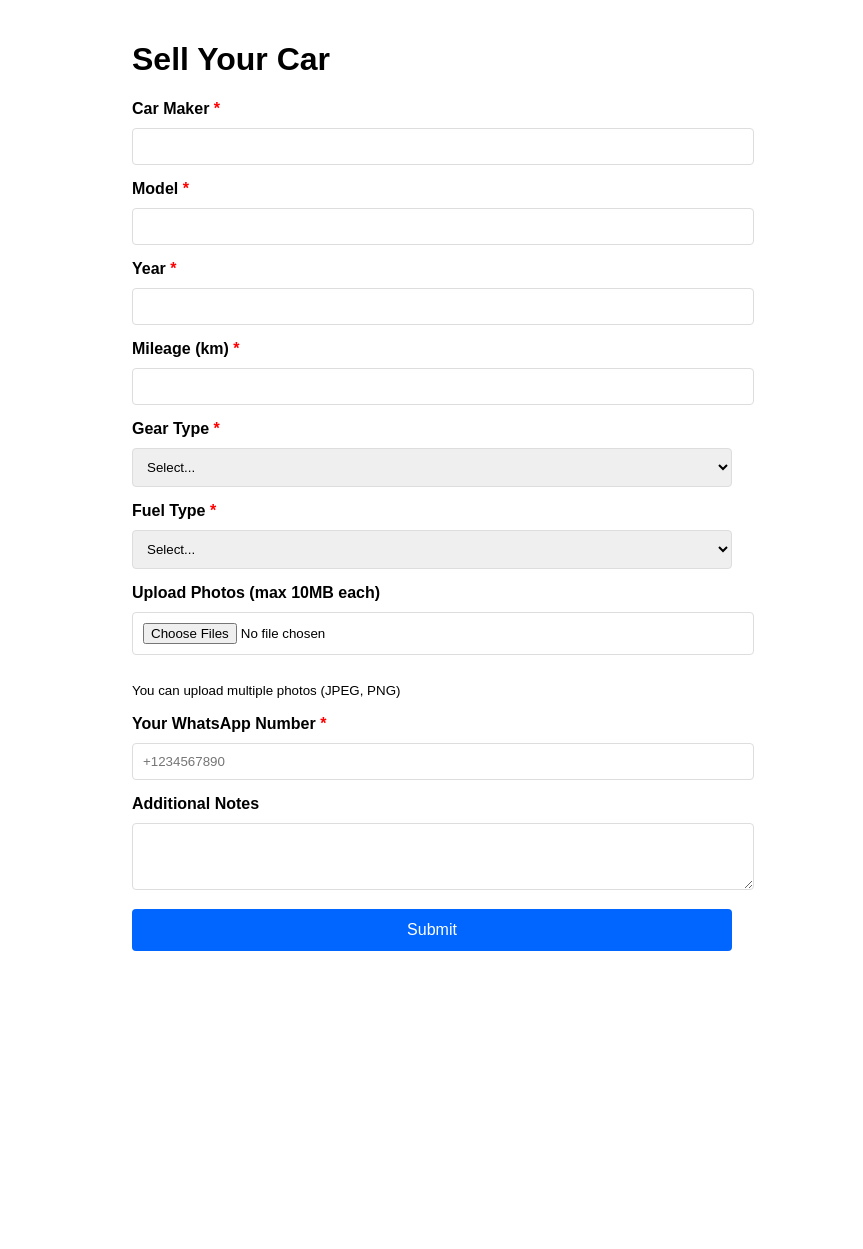
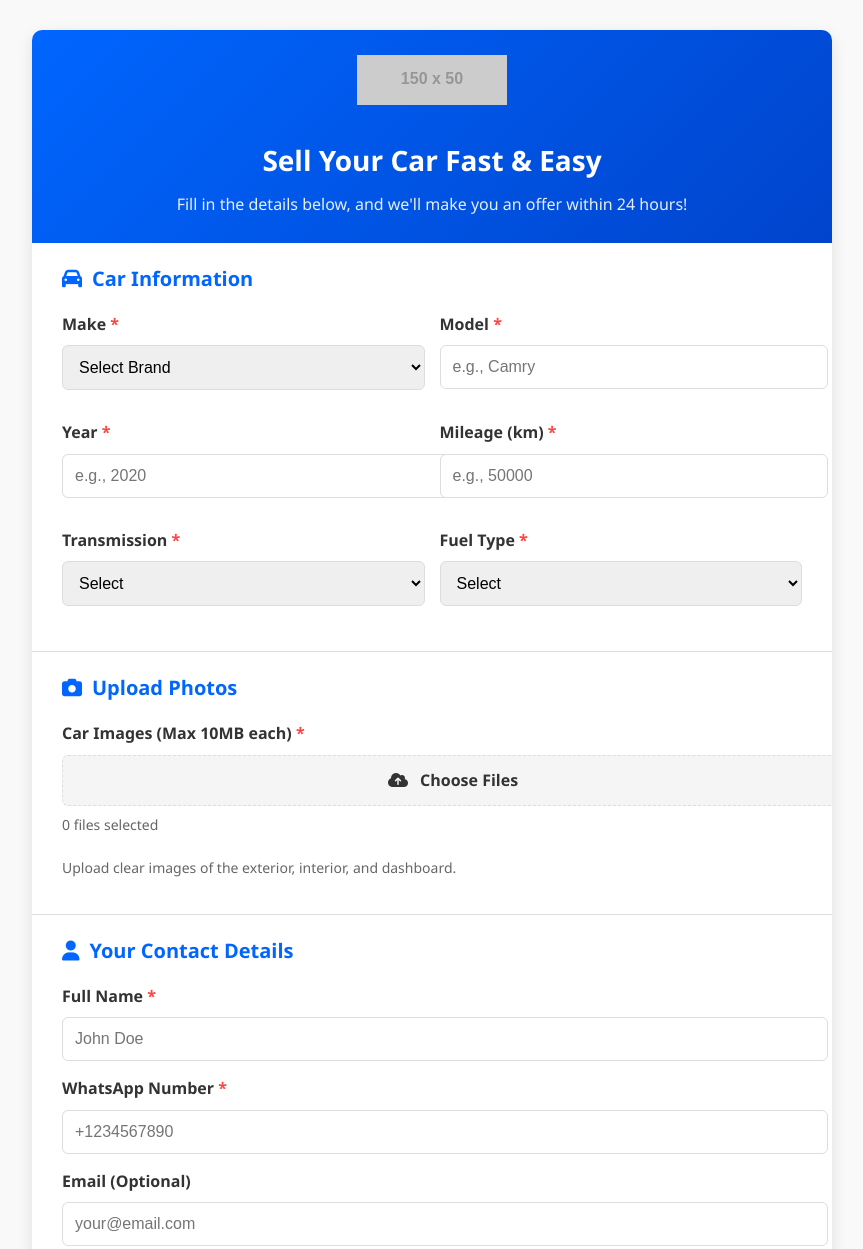
Before and after one commit to jidaqqa/netlifyform, a plain HTML site: page index.html in a window 1280 px wide. Shown: the top 1249 px of the page, without its empty margins (208-1071 px from the left). Before the commit the page ends 971 px from the top, so only its background shows below. Drawn offline with Linux system fonts and the light colour scheme; placeholder pictures from the web are drawn by us.

Commit message:
using advanced UI

```diff
--- a/index.html
+++ b/index.html
@@ -3,78 +3,60 @@
 <head>
     <meta charset="UTF-8">
     <meta name="viewport" content="width=device-width, initial-scale=1.0">
-    <title>Sell Your Car</title>
-    <style>
-        body { font-family: Arial, sans-serif; max-width: 600px; margin: 0 auto; padding: 20px; }
-        .form-group { margin-bottom: 15px; }
-        label { display: block; margin-bottom: 5px; font-weight: bold; }
-        .required:after { content: " *"; color: red; }
-        input, select, textarea {
-            width: 100%;
-            padding: 10px;
-            border: 1px solid #ddd;
-            border-radius: 4px;
-            margin-top: 5px;
-        }
-        button {
-            background: #0066ff;
-            color: white;
-            border: none;
-            padding: 12px 20px;
-            cursor: pointer;
-            border-radius: 4px;
-            font-size: 16px;
-            width: 100%;
-        }
-        .hidden { display: none; }
-        .file-preview {
-            display: flex;
-            flex-wrap: wrap;
-            gap: 10px;
-            margin-top: 10px;
-        }
-        .file-preview img {
-            width: 80px;
-            height: 80px;
-            object-fit: cover;
-            border-radius: 4px;
-        }
-    </style>
+    <title>Sell Your Car | Premium Motors</title>
+    <link rel="stylesheet" href="styles.css">
+    <link rel="stylesheet" href="https://cdnjs.cloudflare.com/ajax/libs/font-awesome/6.4.0/css/all.min.css">
 </head>
 <body>
-    <h1>Sell Your Car</h1>
+    <div class="form-container">
+        <div class="form-header">
+            <img src="https://via.placeholder.com/150x50?text=Premium+Motors" alt="Premium Motors Logo" class="logo">
+            <h1>Sell Your Car Fast & Easy</h1>
+            <p>Fill in the details below, and we'll make you an offer within 24 hours!</p>
+        </div>
 
         <form name="sell-car" method="POST" data-netlify="true" action="/success.html" netlify-honeypot="bot-field" enctype="multipart/form-data">
             <!-- Honeypot Field -->
-        <p class="hidden">
-            <label>Don't fill this out: <input name="bot-field"></label>
-        </p>
+            <div class="hidden">
+                <label>Leave this empty: <input name="bot-field"></label>
+            </div>
 
-        <!-- Form Fields -->
+            <!-- Car Details Section -->
+            <div class="form-section">
+                <h2><i class="fas fa-car"></i> Car Information</h2>
+
+                <div class="form-grid">
                     <div class="form-group">
-            <label for="maker" class="required">Car Maker</label>
-            <input type="text" id="maker" name="maker" required>
+                        <label for="maker" class="required">Make</label>
+                        <select id="maker" name="maker" required>
+                            <option value="">Select Brand</option>
+                            <option value="Toyota">Toyota</option>
+                            <option value="Honda">Honda</option>
+                            <option value="BMW">BMW</option>
+                            <option value="Mercedes">Mercedes</option>
+                            <option value="Other">Other</option>
+                        </select>
                     </div>
 
                     <div class="form-group">
                         <label for="model" class="required">Model</label>
-            <input type="text" id="model" name="model" required>
+                        <input type="text" id="model" name="model" placeholder="e.g., Camry" required>
                     </div>
 
                     <div class="form-group">
                         <label for="year" class="required">Year</label>
-            <input type="number" id="year" name="year" min="1990" max="2025" required>
+                        <input type="number" id="year" name="year" min="1990" max="2025" placeholder="e.g., 2020" required>
                     </div>
 
                     <div class="form-group">
                         <label for="mileage" class="required">Mileage (km)</label>
-            <input type="number" id="mileage" name="mileage" required>
+                        <input type="number" id="mileage" name="mileage" placeholder="e.g., 50000" required>
                     </div>
 
                     <div class="form-group">
-            <label for="gear" class="required">Gear Type</label>
+                        <label for="gear" class="required">Transmission</label>
                         <select id="gear" name="gear" required>
-                <option value="">Select...</option>
+                            <option value="">Select</option>
                             <option value="Automatic">Automatic</option>
                             <option value="Manual">Manual</option>
                         </select>
@@ -83,71 +65,60 @@
                     <div class="form-group">
                         <label for="fuel" class="required">Fuel Type</label>
                         <select id="fuel" name="fuel" required>
-                <option value="">Select...</option>
+                            <option value="">Select</option>
                             <option value="Petrol">Petrol</option>
                             <option value="Diesel">Diesel</option>
                             <option value="Electric">Electric</option>
                             <option value="Hybrid">Hybrid</option>
                         </select>
                     </div>
-
-        <div class="form-group">
-            <label for="photos">Upload Photos (max 10MB each)</label>
-            <input type="file" id="photos" name="photos[]" multiple accept="image/*" capture="camera">
-            <div class="file-preview" id="preview"></div>
-            <p><small>You can upload multiple photos (JPEG, PNG)</small></p>
+                </div>
             </div>
 
+            <!-- Photos Section -->
+            <div class="form-section">
+                <h2><i class="fas fa-camera"></i> Upload Photos</h2>
                 <div class="form-group">
-            <label for="phone" class="required">Your WhatsApp Number</label>
+                    <label for="photos" class="required">Car Images (Max 10MB each)</label>
+                    <div class="file-upload">
+                        <input type="file" id="photos" name="photos[]" multiple accept="image/*" required>
+                        <label for="photos" class="upload-btn">
+                            <i class="fas fa-cloud-upload-alt"></i> Choose Files
+                        </label>
+                        <span id="file-count">0 files selected</span>
+                    </div>
+                    <div class="file-preview" id="preview"></div>
+                    <p class="hint">Upload clear images of the exterior, interior, and dashboard.</p>
+                </div>
+            </div>
+
+            <!-- Seller Details -->
+            <div class="form-section">
+                <h2><i class="fas fa-user"></i> Your Contact Details</h2>
+                <div class="form-group">
+                    <label for="name" class="required">Full Name</label>
+                    <input type="text" id="name" name="name" placeholder="John Doe" required>
+                </div>
+                <div class="form-group">
+                    <label for="phone" class="required">WhatsApp Number</label>
                     <input type="tel" id="phone" name="phone" placeholder="+1234567890" required>
                 </div>
-
+                <div class="form-group">
+                    <label for="email">Email (Optional)</label>
+                    <input type="email" id="email" name="email" placeholder="your@email.com">
+                </div>
                 <div class="form-group">
                     <label for="notes">Additional Notes</label>
-            <textarea id="notes" name="notes" rows="3"></textarea>
+                    <textarea id="notes" name="notes" rows="3" placeholder="Any special features or issues?"></textarea>
+                </div>
             </div>
 
-        <button type="submit">Submit</button>
+            <button type="submit" class="submit-btn">
+                <i class="fas fa-paper-plane"></i> Get My Offer
+            </button>
         </form>
+    </div>
 
-    <!-- File Preview and Enhanced Form Handling -->
-    <script>
-    // Preview uploaded images
-    document.getElementById('photos').addEventListener('change', function(e) {
-        const preview = document.getElementById('preview');
-        preview.innerHTML = '';
-
-        if (this.files) {
-            Array.from(this.files).forEach(file => {
-                const reader = new FileReader();
-                reader.onload = function(event) {
-                    const img = document.createElement('img');
-                    img.src = event.target.result;
-                    preview.appendChild(img);
-                }
-                reader.readAsDataURL(file);
-            });
-        }
-    });
-
-    // Ensure all required fields are filled
-    document.querySelector('form').addEventListener('submit', function(e) {
-        let valid = true;
-        document.querySelectorAll('[required]').forEach(field => {
-            if (!field.value) {
-                field.style.borderColor = 'red';
-                valid = false;
-            } else {
-                field.style.borderColor = '#ddd';
-            }
-        });
-
-        if (!valid) {
-            e.preventDefault();
-            alert('Please fill all required fields');
-        }
-    });
-    </script>
+    <script src="script.js"></script>
 </body>
 </html>
--- /dev/null
+++ b/script.js
@@ -0,0 +1,58 @@
+document.addEventListener('DOMContentLoaded', function() {
+    // File Upload Preview
+    const fileInput = document.getElementById('photos');
+    const fileCount = document.getElementById('file-count');
+    const preview = document.getElementById('preview');
+
+    fileInput.addEventListener('change', function() {
+        preview.innerHTML = '';
+        const files = this.files;
+
+        if (files.length > 0) {
+            fileCount.textContent = `${files.length} file(s) selected`;
+
+            Array.from(files).forEach(file => {
+                if (!file.type.match('image.*')) return;
+
+                const reader = new FileReader();
+                reader.onload = function(e) {
+                    const img = document.createElement('img');
+                    img.src = e.target.result;
+                    preview.appendChild(img);
+                };
+                reader.readAsDataURL(file);
+            });
+        } else {
+            fileCount.textContent = '0 files selected';
+        }
+    });
+
+    // Form Validation
+    const form = document.querySelector('form');
+    form.addEventListener('submit', function(e) {
+        let isValid = true;
+
+        // Check required fields
+        document.querySelectorAll('[required]').forEach(field => {
+            if (!field.value.trim()) {
+                field.style.borderColor = 'var(--error)';
+                isValid = false;
+            } else {
+                field.style.borderColor = 'var(--border)';
+            }
+        });
+
+        // Check file upload
+        if (fileInput.files.length === 0) {
+            fileInput.style.borderColor = 'var(--error)';
+            isValid = false;
+        } else {
+            fileInput.style.borderColor = 'var(--border)';
+        }
+
+        if (!isValid) {
+            e.preventDefault();
+            alert('Please fill all required fields correctly.');
+        }
+    });
+});
--- /dev/null
+++ b/styles.css
@@ -0,0 +1,223 @@
+/* ===== Base Styles ===== */
+:root {
+    --primary: #0066ff;
+    --secondary: #333;
+    --light-gray: #f5f5f5;
+    --border: #ddd;
+    --error: #ff4444;
+    --success: #00c851;
+}
+
+body {
+    font-family: 'Segoe UI', Tahoma, Geneva, Verdana, sans-serif;
+    background-color: #f9f9f9;
+    color: #333;
+    line-height: 1.6;
+    margin: 0;
+    padding: 0;
+}
+
+.hidden {
+    display: none;
+}
+
+/* ===== Form Container ===== */
+.form-container {
+    max-width: 800px;
+    margin: 30px auto;
+    background: white;
+    border-radius: 10px;
+    box-shadow: 0 5px 15px rgba(0, 0, 0, 0.1);
+    overflow: hidden;
+}
+
+.form-header {
+    padding: 25px;
+    text-align: center;
+    background: linear-gradient(135deg, #0066ff, #0044cc);
+    color: white;
+}
+
+.form-header h1 {
+    margin: 10px 0;
+    font-size: 28px;
+}
+
+.form-header p {
+    margin: 0;
+    opacity: 0.9;
+}
+
+.logo {
+    height: 50px;
+    margin-bottom: 15px;
+}
+
+/* ===== Form Sections ===== */
+.form-section {
+    padding: 20px 30px;
+    border-bottom: 1px solid var(--border);
+}
+
+.form-section:last-child {
+    border-bottom: none;
+}
+
+.form-section h2 {
+    margin-top: 0;
+    color: var(--primary);
+    font-size: 20px;
+    display: flex;
+    align-items: center;
+    gap: 10px;
+}
+
+/* ===== Form Grid ===== */
+.form-grid {
+    display: grid;
+    grid-template-columns: repeat(auto-fit, minmax(250px, 1fr));
+    gap: 15px;
+    margin-bottom: 10px;
+}
+
+/* ===== Form Groups ===== */
+.form-group {
+    margin-bottom: 15px;
+}
+
+.form-group label {
+    display: block;
+    margin-bottom: 8px;
+    font-weight: 600;
+    color: var(--secondary);
+}
+
+.form-group .required:after {
+    content: " *";
+    color: var(--error);
+}
+
+input, select, textarea {
+    width: 100%;
+    padding: 12px;
+    border: 1px solid var(--border);
+    border-radius: 6px;
+    font-size: 16px;
+    transition: border 0.3s;
+}
+
+input:focus, select:focus, textarea:focus {
+    border-color: var(--primary);
+    outline: none;
+    box-shadow: 0 0 0 2px rgba(0, 102, 255, 0.2);
+}
+
+/* ===== File Upload ===== */
+.file-upload {
+    position: relative;
+    margin-bottom: 10px;
+}
+
+.file-upload input[type="file"] {
+    position: absolute;
+    left: 0;
+    top: 0;
+    opacity: 0;
+    width: 100%;
+    height: 100%;
+    cursor: pointer;
+}
+
+.upload-btn {
+    display: inline-block;
+    padding: 12px 20px;
+    background: var(--light-gray);
+    border: 1px dashed var(--border);
+    border-radius: 6px;
+    text-align: center;
+    cursor: pointer;
+    transition: all 0.3s;
+    width: 100%;
+}
+
+.upload-btn:hover {
+    background: #e9e9e9;
+    border-color: var(--primary);
+}
+
+.upload-btn i {
+    margin-right: 8px;
+}
+
+#file-count {
+    display: block;
+    margin-top: 5px;
+    font-size: 14px;
+    color: #666;
+}
+
+/* ===== File Preview ===== */
+.file-preview {
+    display: flex;
+    flex-wrap: wrap;
+    gap: 10px;
+    margin-top: 15px;
+}
+
+.file-preview img {
+    width: 100px;
+    height: 100px;
+    object-fit: cover;
+    border-radius: 6px;
+    border: 1px solid var(--border);
+}
+
+/* ===== Submit Button ===== */
+.submit-btn {
+    width: calc(100% - 60px);
+    margin: 20px 30px;
+    padding: 15px;
+    background: var(--primary);
+    color: white;
+    border: none;
+    border-radius: 6px;
+    font-size: 18px;
+    font-weight: 600;
+    cursor: pointer;
+    transition: background 0.3s;
+    display: flex;
+    align-items: center;
+    justify-content: center;
+    gap: 10px;
+}
+
+.submit-btn:hover {
+    background: #0052cc;
+}
+
+.submit-btn i {
+    font-size: 20px;
+}
+
+/* ===== Responsive ===== */
+@media (max-width: 768px) {
+    .form-container {
+        margin: 0;
+        border-radius: 0;
+    }
+
+    .form-grid {
+        grid-template-columns: 1fr;
+    }
+
+    .submit-btn {
+        width: calc(100% - 40px);
+        margin: 20px;
+    }
+}
+
+.hint {
+    font-size: 14px;
+    color: #666;
+    margin-top: 5px;
+}
```
Also changed, not shown: success.html (+22 -10 lines), 1 other file. Lines whose indentation alone changed are shown as unchanged.
